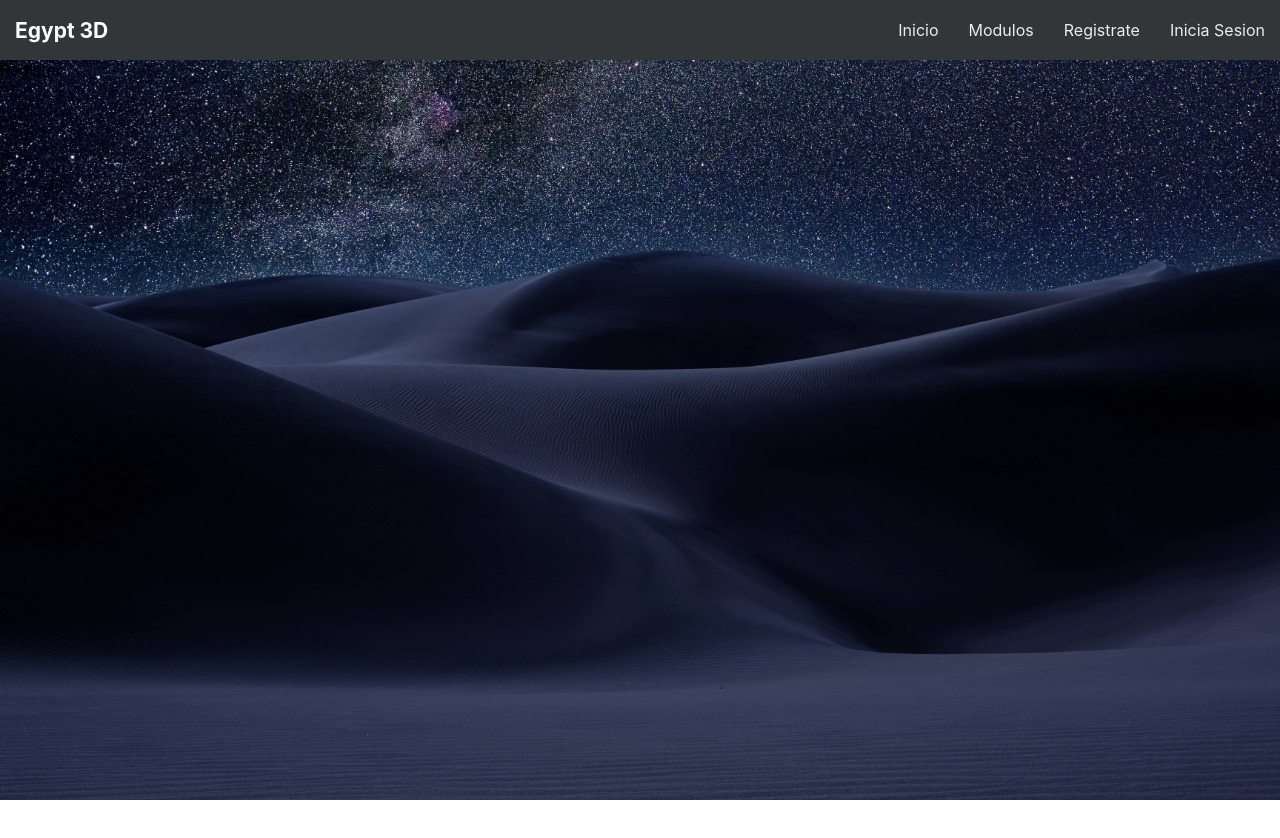
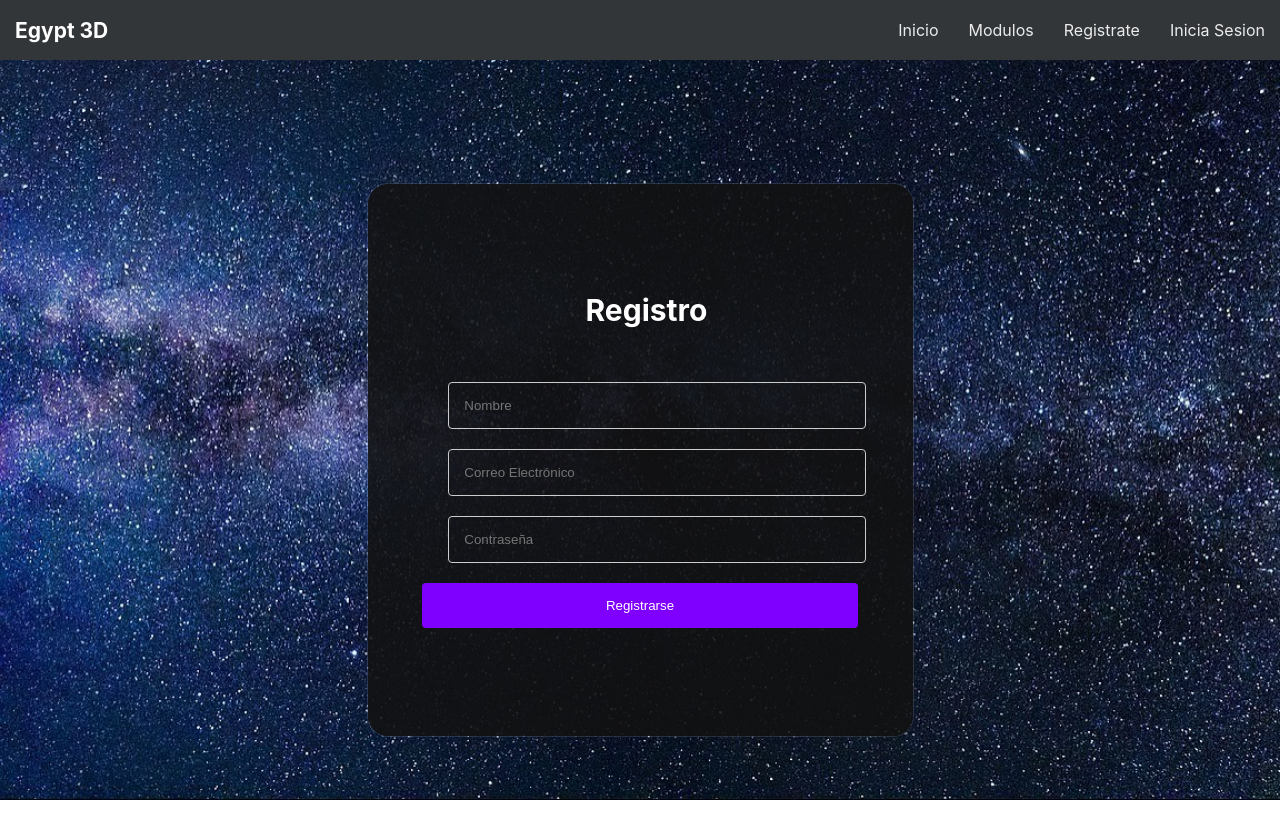
Before and after one commit to MarlonAnacona/Egypt3D, a React (Create React App) app: page /register in a window 1280 px wide. Shown: the top 838 px of the page. Before the commit the page ends 800 px from the top, so only its background shows below. Built offline with nearby package versions, Linux system fonts and the light colour scheme.

Commit message:
Visualizacion de modulos y formulario de registro

```diff
--- a/src/App.css
+++ b/src/App.css
@@ -5,7 +5,7 @@
 }
 
 .App {
-    background-image : url(/public/images/egipto.jpg);
+    background-image : url(/public/images/fondo_estrellas.jpg);
     height: 100vh;
     background-size: cover;
     background-repeat: no-repeat;
--- a/src/components/Modules/Modules.css
+++ b/src/components/Modules/Modules.css
@@ -0,0 +1,36 @@
+.card-container {
+    display: flex;
+    justify-content: center;
+    align-items: center;
+    padding: 20px;
+    height: 90vh;
+  }
+
+  .card {
+    flex: 0 0 calc(20% - 20px);
+    background: rgba(18, 18, 18, 0.88);
+    /* Elevation/Outlined Dark */
+    box-shadow: 0px 0px 0px 1px rgba(255, 255, 255, 0.12);
+    border: 1px solid #ccc;
+    border-radius: 5px;
+    padding: 10px;
+    margin: 10px;
+    height: 50%;
+    cursor: pointer;
+    transition: background-color 0.3s ease;
+  }
+
+
+  .card:hover {
+    background-color: #a3a3a3;
+  }
+
+  .card h3 {
+    color: white;
+    margin-top: 0;
+  }
+
+  .card p {
+    color: white;
+    margin-bottom: 0;
+  }
--- a/src/components/Modules/Modules.js
+++ b/src/components/Modules/Modules.js
@@ -1,5 +1,36 @@
-export function Modules(){
-    return (<div>
-        Modulos
-    </div>)
+import { useNavigate } from 'react-router-dom';
+import './Modules.css'
+
+export function Modules() {
+  const navigate = useNavigate();
+
+  const handleClick = (moduleId) => {
+    const moduleLink = `/modulo${moduleId}`;
+    navigate(moduleLink);
+  };
+
+  return (
+    <div className="card-container">
+      <div className="card" onClick={() => handleClick(1)}>
+        <h3>Módulo 1</h3>
+        <p>Descripción del módulo 1...</p>
+      </div>
+      <div className="card" onClick={() => handleClick(2)}>
+        <h3>Módulo 2</h3>
+        <p>Descripción del módulo 2...</p>
+      </div>
+      <div className="card" onClick={() => handleClick(3)}>
+        <h3>Módulo 3</h3>
+        <p>Descripción del módulo 3...</p>
+      </div>
+      <div className="card" onClick={() => handleClick(4)}>
+        <h3>Módulo 4</h3>
+        <p>Descripción del módulo 4...</p>
+      </div>
+      <div className="card" onClick={() => handleClick(5)}>
+        <h3>Módulo 5</h3>
+        <p>Descripción del módulo 5...</p>
+      </div>
+    </div>
+  );
 }
--- a/src/components/Register/Register.css
+++ b/src/components/Register/Register.css
@@ -0,0 +1,80 @@
+.register-form {
+
+    width: 545px;
+    height: 552px;
+    left: 447px;
+    top: 236px;
+
+    background: rgba(18, 18, 18, 0.88);
+    /* Elevation/Outlined Dark */
+    box-shadow: 0px 0px 0px 1px rgba(255, 255, 255, 0.12);
+    border-radius: 20px;
+}
+
+
+.register-container {
+    display: flex;
+    justify-content: center;
+    align-items: center;
+    height: 100vh;
+}
+
+.register-title {
+    color: #fff;
+    font-size: 30px;
+    font-style: normal;
+    margin-left: 40%;
+    margin-bottom: 10%;
+
+}
+
+.register-form {
+    display: flex;
+    flex-direction: column;
+    align-items: flex-start;
+    flex-wrap: nowrap;
+    justify-content: center;
+}
+
+.form-group {
+    margin-bottom: 20px;
+    margin-left: 11%;
+}
+
+label {
+    display: block;
+    margin-bottom: 5px;
+}
+
+input {
+    padding: 15px;
+    width: 200%;
+    border: 1px solid #ccc;
+    border-radius: 4px;
+    margin-left: 10%;
+}
+
+.register-button {
+    padding: 15px;
+    background-color: #8000FF;
+    color: #fff;
+    border: none;
+    border-radius: 4px;
+    margin-left: 10%;
+    width: 80%;
+
+}
+
+
+.letter {
+    font-family: 'Roboto';
+    font-style: normal;
+    font-weight: 400;
+    font-size: 16px;
+    line-height: 24px;
+}
+
+.textfield {
+    background-color: #624b7900;
+    color: #fff;
+}
--- a/src/components/Register/Register.js
+++ b/src/components/Register/Register.js
@@ -1,5 +1,23 @@
-export function Register(){
-    return(<div>
-        Register
-    </div>)
+import React from 'react';
+import './Register.css';
+
+export function Register() {
+  return (
+    <div className="register-container">
+      <form className="register-form">
+        <h2 className="register-title">Registro</h2>
+
+        <div className="form-group">
+          <input className="textfield" type="text" id="name" placeholder="Nombre" />
+        </div>
+        <div className="form-group">
+          <input className="textfield" type="text" id="email" placeholder="Correo Electrónico" />
+        </div>
+        <div className="form-group">
+          <input className="textfield" type="password" id="password" placeholder="Contraseña" />
+        </div>
+        <button type="submit" className="register-button">Registrarse</button>
+      </form>
+    </div>
+  );
 }
```
Also changed, not shown: src/components/Navbar/Navbar.css (line endings or trailing spaces).
